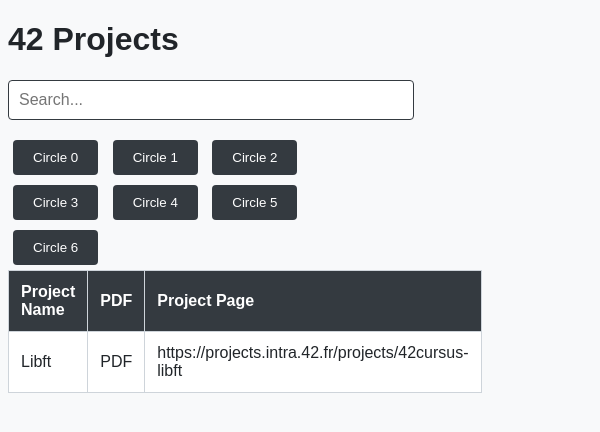
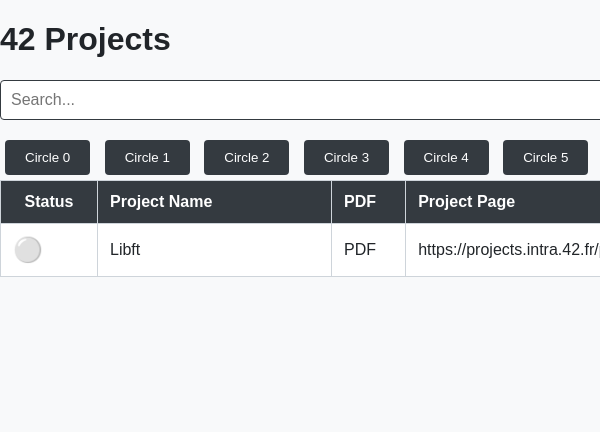
Before and after one commit to swonlee-13/42MiniHackerthon, a browser extension: page hard-coding/popup.html in a window 400 px wide. Both pictures are taken after a click on the button "Circle 0". Shown: the top 432 px of the page, 600 px wide, since content can reach past the window. Drawn offline with Linux system fonts and the light colour scheme.

Commit message:
added status

```diff
--- a/hard-coding/popup.css
+++ b/hard-coding/popup.css
@@ -1,10 +1,3 @@
-body {
-    font-family: Arial, sans-serif;
-    background-color: var(--background-color);
-    color: var(--text-color);
-    transition: background-color 0.3s, color 0.3s;
-}
-
 :root {
     --background-color-light: #f8f9fa; /* Light gray for a softer background */
     --text-color-light: #212529; /* Dark gray for better readability */
@@ -21,6 +14,16 @@ body {
     --cell-background-dark: #333333; /* Dark gray for table cells */
     --cell-text-color-dark: #e0e0e0; /* Light gray for cell text */
     --cell-border-dark: #444444; /* Dark gray for cell borders */
+}
+
+body {
+    font-family: Arial, sans-serif;
+    background-color: var(--background-color);
+    color: var(--text-color);
+    transition: background-color 0.3s, color 0.3s;
+    width: 800px;  /* max: 800px */
+    height: 600px; /* max: 600px */
+    margin: 0 auto; /* Center the body content */
 }
 
 body.light-mode {
@@ -46,6 +49,7 @@ body.dark-mode {
 table {
     width: 100%;
     border-collapse: collapse;
+    table-layout: fixed; /* Ensures fixed column widths */
 }
 
 thead tr {
@@ -56,6 +60,24 @@ thead tr {
 thead th {
     padding: 12px;
     border: 1px solid var(--cell-border);
+    text-align: left; /* Align header text to the left */
+}
+
+thead th:first-child {
+    text-align: center; /* Center-align status header */
+    width: 60px; /* Fixed width for status column */
+}
+
+thead th:nth-child(2) {
+    width: 180px; /* Fixed width for Project Name column */
+}
+
+thead th:nth-child(3) {
+    width: 40px; /* Fixed width for PDF column */
+}
+
+thead th:nth-child(4) {
+    width: 320px; /* Fixed width for Project Page column */
 }
 
 tbody tr {
@@ -66,15 +88,35 @@ tbody tr {
 tbody td {
     padding: 12px;
     border: 1px solid var(--cell-border);
+    overflow: hidden; /* Hide overflow */
+    text-overflow: ellipsis; /* Display ellipsis */
+    white-space: nowrap; /* Prevent text wrapping */
 }
 
-th, td {
-    text-align: left;
+td.status-cell {
+    text-align: center; /* Center-align status cells */
+    width: 60px; /* Match the status column width */
+}
+
+td:nth-child(2) {
+    width: 180px; /* Match the Project Name column width */
+}
+
+td:nth-child(3) {
+    width: 40px; /* Match the PDF column width */
+}
+
+td:nth-child(4) {
+    width: 320px; /* Match the Project Page column width */
 }
 
 a {
     color: var(--cell-text-color);
     text-decoration: none;
+    display: block; /* Ensure the link fills the cell */
+    overflow: hidden; /* Hide overflow */
+    text-overflow: ellipsis; /* Display ellipsis */
+    white-space: nowrap; /* Prevent text wrapping */
 }
 
 a:hover {
@@ -107,3 +149,22 @@ button:hover {
     margin-bottom: 15px;
     font-size: 16px;
 }
+
+/* Status emoji styles */
+.status-emoji {
+    font-size: 24px;
+    cursor: pointer;
+    transition: transform 0.3s;
+    display: inline-block; /* Ensure it behaves like an inline element */
+    vertical-align: middle; /* Align vertically in the middle */
+}
+
+.status-emoji:hover {
+    transform: scale(1.2);
+}
+
+/* Button styles for active state */
+.button.active {
+    background-color: var(--header-text-color);
+    color: var(--header-background);
+}
--- a/hard-coding/popup.html
+++ b/hard-coding/popup.html
@@ -23,6 +23,7 @@
             <table id="results-table">
                 <thead>
                     <tr>
+                        <th>Status</th> <!-- Added status header -->
                         <th>Project Name</th>
                         <th>PDF</th>
                         <th>Project Page</th>
--- a/hard-coding/popup.js
+++ b/hard-coding/popup.js
@@ -1,36 +1,36 @@
 document.addEventListener('DOMContentLoaded', () => {
     const projects = [
-        {"Project": "Libft", "uri_name": "42cursus-libft", "Circle": 0},
-        {"Project": "Born2beroot", "uri_name": "born2beroot", "Circle": 1},
-        {"Project": "get_next_line", "uri_name": "42cursus-get_next_line", "Circle": 1},
-        {"Project": "ft_printf", "uri_name": "42cursus-ft_printf", "Circle": 1},
-        {"Project": "FdF", "uri_name": "42cursus-fdf", "Circle": 2},
-        {"Project": "minitalk", "uri_name": "minitalk", "Circle": 2},
-        {"Project": "pipex", "uri_name": "pipex", "Circle": 2},
-        {"Project": "push_swap", "uri_name": "42cursus-push_swap", "Circle": 2},
-        {"Project": "so_long", "uri_name": "so_long", "Circle": 2},
-        {"Project": "minishell", "uri_name": "42cursus-minishell", "Circle": 3},
-        {"Project": "Philosophers", "uri_name": "42cursus-philosophers", "Circle": 3},
-        {"Project": "CPP Module 00", "uri_name": "cpp-module-00", "Circle": 4},
-        {"Project": "CPP Module 01", "uri_name": "cpp-module-01", "Circle": 4},
-        {"Project": "CPP Module 02", "uri_name": "cpp-module-02", "Circle": 4},
-        {"Project": "CPP Module 03", "uri_name": "cpp-module-03", "Circle": 4},
-        {"Project": "CPP Module 04", "uri_name": "cpp-module-04", "Circle": 4},
-        {"Project": "miniRT", "uri_name": "minirt", "Circle": 4},
-        {"Project": "cub3d", "uri_name": "cub3d", "Circle": 4},
-        {"Project": "NetPractice", "uri_name": "netpractice", "Circle": 4},
-        {"Project": "CPP Module 05", "uri_name": "cpp-module-05", "Circle": 5},
-        {"Project": "CPP Module 06", "uri_name": "cpp-module-06", "Circle": 5},
-        {"Project": "CPP Module 07", "uri_name": "cpp-module-07", "Circle": 5},
-        {"Project": "CPP Module 08", "uri_name": "cpp-module-08", "Circle": 5},
-        {"Project": "CPP Module 09", "uri_name": "cpp-module-09", "Circle": 5},
-        {"Project": "Inception", "uri_name": "inception", "Circle": 5},
-        {"Project": "webserv", "uri_name": "webserv", "Circle": 5},
-        {"Project": "ft_irc", "uri_name": "ft_irc", "Circle": 5},
-        {"Project": "ft_transcendence", "uri_name": "ft_transcendence", "Circle": 6},
+        {"Project": "Libft", "uri_name": "42cursus-libft", "Circle": 0, "Status": "incomplete"},
+        {"Project": "Born2beroot", "uri_name": "born2beroot", "Circle": 1, "Status": "incomplete"},
+        {"Project": "get_next_line", "uri_name": "42cursus-get_next_line", "Circle": 1, "Status": "incomplete"},
+        {"Project": "ft_printf", "uri_name": "42cursus-ft_printf", "Circle": 1, "Status": "incomplete"},
+        {"Project": "FdF", "uri_name": "42cursus-fdf", "Circle": 2, "Status": "incomplete"},
+        {"Project": "minitalk", "uri_name": "minitalk", "Circle": 2, "Status": "incomplete"},
+        {"Project": "pipex", "uri_name": "pipex", "Circle": 2, "Status": "incomplete"},
+        {"Project": "push_swap", "uri_name": "42cursus-push_swap", "Circle": 2, "Status": "incomplete"},
+        {"Project": "so_long", "uri_name": "so_long", "Circle": 2, "Status": "incomplete"},
+        {"Project": "minishell", "uri_name": "42cursus-minishell", "Circle": 3, "Status": "incomplete"},
+        {"Project": "Philosophers", "uri_name": "42cursus-philosophers", "Circle": 3, "Status": "incomplete"},
+        {"Project": "CPP Module 00", "uri_name": "cpp-module-00", "Circle": 4, "Status": "incomplete"},
+        {"Project": "CPP Module 01", "uri_name": "cpp-module-01", "Circle": 4, "Status": "incomplete"},
+        {"Project": "CPP Module 02", "uri_name": "cpp-module-02", "Circle": 4, "Status": "incomplete"},
+        {"Project": "CPP Module 03", "uri_name": "cpp-module-03", "Circle": 4, "Status": "incomplete"},
+        {"Project": "CPP Module 04", "uri_name": "cpp-module-04", "Circle": 4, "Status": "incomplete"},
+        {"Project": "miniRT", "uri_name": "minirt", "Circle": 4, "Status": "incomplete"},
+        {"Project": "cub3d", "uri_name": "cub3d", "Circle": 4, "Status": "incomplete"},
+        {"Project": "NetPractice", "uri_name": "netpractice", "Circle": 4, "Status": "incomplete"},
+        {"Project": "CPP Module 05", "uri_name": "cpp-module-05", "Circle": 5, "Status": "incomplete"},
+        {"Project": "CPP Module 06", "uri_name": "cpp-module-06", "Circle": 5, "Status": "incomplete"},
+        {"Project": "CPP Module 07", "uri_name": "cpp-module-07", "Circle": 5, "Status": "incomplete"},
+        {"Project": "CPP Module 08", "uri_name": "cpp-module-08", "Circle": 5, "Status": "incomplete"},
+        {"Project": "CPP Module 09", "uri_name": "cpp-module-09", "Circle": 5, "Status": "incomplete"},
+        {"Project": "Inception", "uri_name": "inception", "Circle": 5, "Status": "incomplete"},
+        {"Project": "webserv", "uri_name": "webserv", "Circle": 5, "Status": "incomplete"},
+        {"Project": "ft_irc", "uri_name": "ft_irc", "Circle": 5, "Status": "incomplete"},
+        {"Project": "ft_transcendence", "uri_name": "ft_transcendence", "Circle": 6, "Status": "incomplete"},
     ];
 
-    const searchBar = document.getElementById('search-bar');
+	const searchBar = document.getElementById('search-bar');
     const resultsBody = document.getElementById('results-body');
     const buttons = document.querySelectorAll('.buttons-container .button');
 
@@ -46,10 +46,24 @@ document.addEventListener('DOMContentLoaded', () => {
         filteredProjects.forEach(project => {
             const row = document.createElement('tr');
 
+            // Status Cell
+            const statusCell = document.createElement('td');
+            const statusEmoji = document.createElement('span');
+            statusEmoji.className = 'status-emoji';
+            statusEmoji.textContent = getStatusEmoji(project.status);
+            statusEmoji.addEventListener('click', () => {
+                project.status = getNextStatus(project.status);
+                statusEmoji.textContent = getStatusEmoji(project.status);
+            });
+            statusCell.appendChild(statusEmoji);
+            row.appendChild(statusCell);
+
+            // Project Name Cell
             const projectCell = document.createElement('td');
             projectCell.textContent = project.Project;
             row.appendChild(projectCell);
 
+            // PDF Cell
             const pdfCell = document.createElement('td');
             const pdfLink = document.createElement('a');
             pdfLink.href = `https://cdn.intra.42.fr/pdf/pdf/${project.uri_name}.pdf`;
@@ -57,6 +71,7 @@ document.addEventListener('DOMContentLoaded', () => {
             pdfCell.appendChild(pdfLink);
             row.appendChild(pdfCell);
 
+            // Project Page Cell
             const projectPageCell = document.createElement('td');
             const projectLink = document.createElement('a');
             projectLink.href = getProjectPageURL(project.uri_name);
@@ -71,9 +86,35 @@ document.addEventListener('DOMContentLoaded', () => {
 
     function filterResults(searchTerm) {
         Array.from(resultsBody.querySelectorAll('tr')).forEach(row => {
-            const projectName = row.querySelector('td').textContent.toLowerCase();
+            const projectName = row.querySelector('td:nth-child(2)').textContent.toLowerCase();
             row.style.display = projectName.includes(searchTerm) ? '' : 'none';
         });
+    }
+
+    function getStatusEmoji(status) {
+        switch (status) {
+            case 'incomplete':
+                return '🔴'; // Red Circle
+            case 'ongoing':
+                return '🟡'; // Yellow Circle
+            case 'done':
+                return '🟢'; // Green Circle
+            default:
+                return '⚪'; // White Circle
+        }
+    }
+
+    function getNextStatus(currentStatus) {
+        switch (currentStatus) {
+            case 'incomplete':
+                return 'ongoing';
+            case 'ongoing':
+                return 'done';
+            case 'done':
+                return 'undefined';
+            default:
+                return 'incomplete';
+        }
     }
 
     buttons.forEach(button => {
@@ -88,5 +129,5 @@ document.addEventListener('DOMContentLoaded', () => {
     searchBar.addEventListener('input', () => {
         const searchTerm = searchBar.value.toLowerCase();
         filterResults(searchTerm);
-    });
+	});
 });
```
